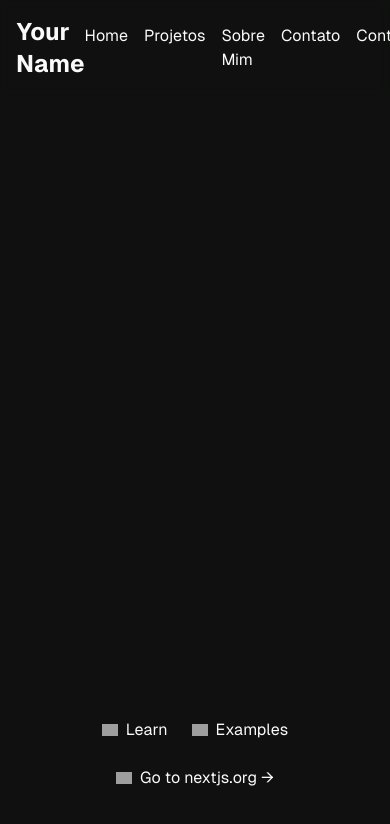
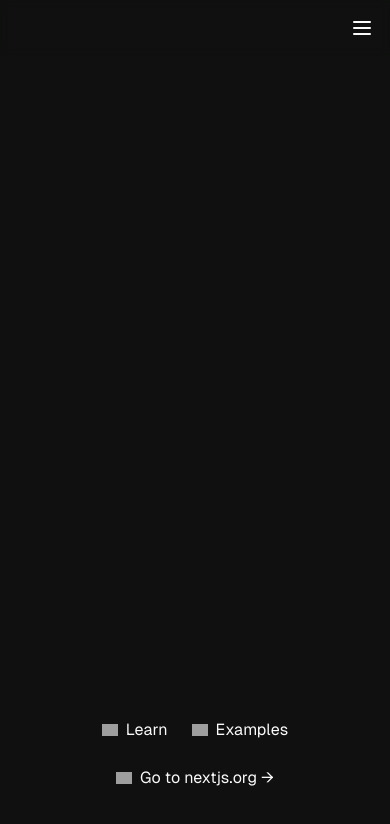
Before and after one commit to robs-am/potfolio, a Next.js app: page / in a window 390 px wide. Shown: the top 824 px of the page. Built offline with nearby package versions, Linux system fonts and the light colour scheme; grey boxes are pictures that could not be loaded.

Commit message:
feat: add mobile-menu

```diff
--- a/src/components/Header.tsx
+++ b/src/components/Header.tsx
@@ -3,6 +3,7 @@
 import { useState, useEffect } from 'react'
 import headerData from '../data/headerData.json'
 import Link from 'next/link'
+import {Menu, X} from 'lucide-react'
 
 interface HeaderProps {
   title: string
@@ -11,6 +12,7 @@ interface HeaderProps {
 export default function Header({ title }: HeaderProps) {
   const [isVisible, setIsVisible] = useState(true)
   const [lastScrollY, setLastScrollY] = useState(0)
+  const [isMobileMenuOpen, setIsMobileMenuOpen] = useState(false)
 
   useEffect(() => {
     const handleScroll = () => {
@@ -32,6 +34,10 @@ export default function Header({ title }: HeaderProps) {
     }
   }, [lastScrollY])
 
+  const toggleMobileMenu = () => {
+    setIsMobileMenuOpen(!isMobileMenuOpen)
+  }
+
   return (
     <header
       className={`fixed w-full bg-background/80 backdrop-blur-sm z-50 transition-all duration-300 ${
@@ -40,9 +46,9 @@ export default function Header({ title }: HeaderProps) {
     >
       <div className="container mx-auto px-4 py-4 flex justify-between items-center">
         <Link href="/" className="text-2xl font-bold text-primary">
-          Your Name
+          {title}
         </Link>
-        <nav>
+        <nav className="hidden md:block">
           <ul className="flex space-x-4">
             {headerData.links.map((item) => (
               <li key={item.url}>
@@ -51,10 +57,35 @@ export default function Header({ title }: HeaderProps) {
                 </Link>
               </li>
             ))}
-
           </ul>
         </nav>
+        <button
+          className="md:hidden text-primary"
+          onClick={toggleMobileMenu}
+          aria-label="Toggle mobile menu"
+        >
+          {isMobileMenuOpen ? <X size={24} /> : <Menu size={24} />}
+        </button>
       </div>
+      {isMobileMenuOpen && (
+        <div className="md:hidden bg-background/95 backdrop-blur-sm">
+          <nav className="container mx-auto px-4 py-4">
+            <ul className="flex flex-col space-y-4">
+              {headerData.links.map((item) => (
+                <li key={item.url}>
+                  <Link
+                    href={item.url}
+                    className="text-secondary-foreground hover:text-primary transition-colors hover:underline hover:underline-offset-4 block"
+                    onClick={() => setIsMobileMenuOpen(false)}
+                  >
+                    {item.label}
+                  </Link>
+                </li>
+              ))}
+            </ul>
+          </nav>
+        </div>
+      )}
     </header>
   )
 }
```
Also changed, not shown: package.json (+6 -5 lines), 1 other file (tests, documents, lock files or other folders).
